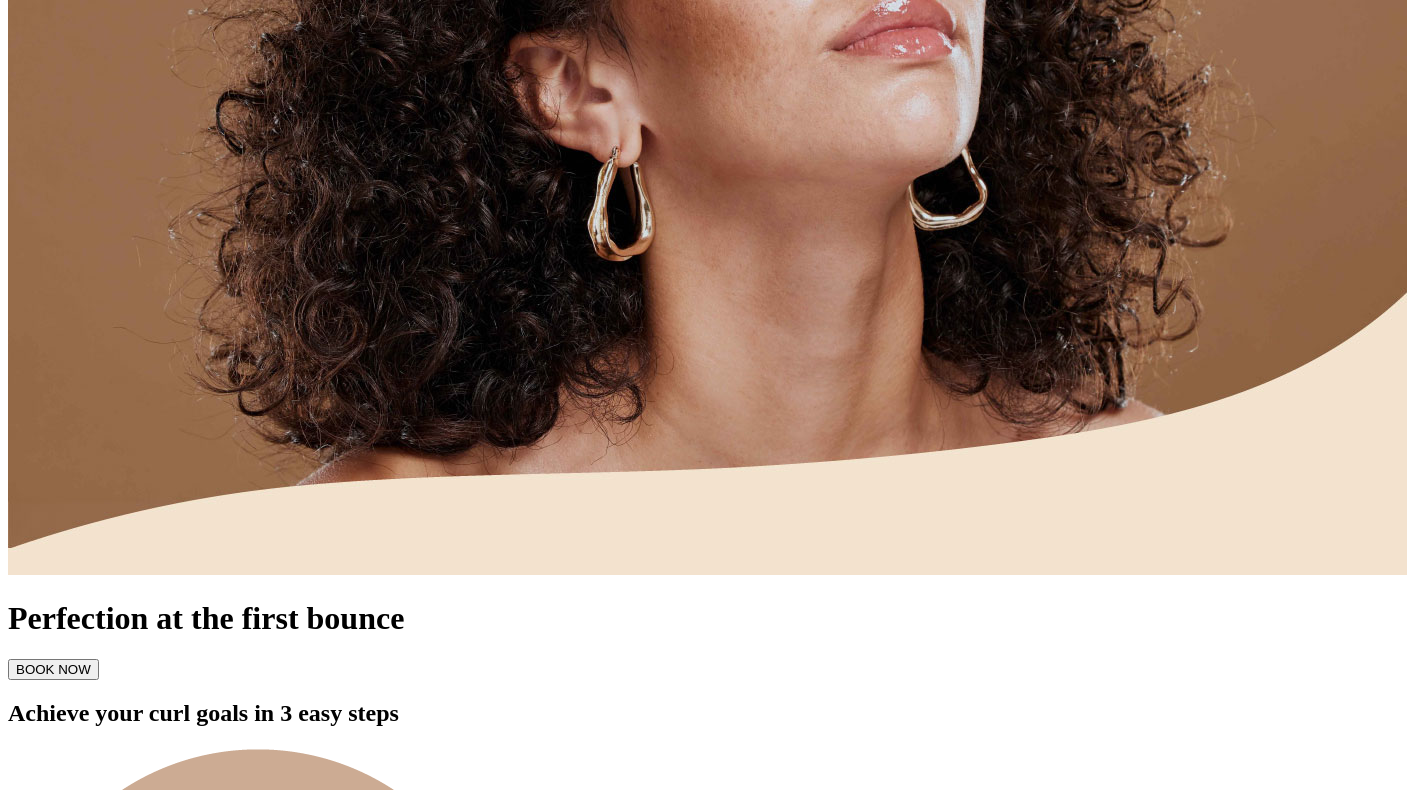
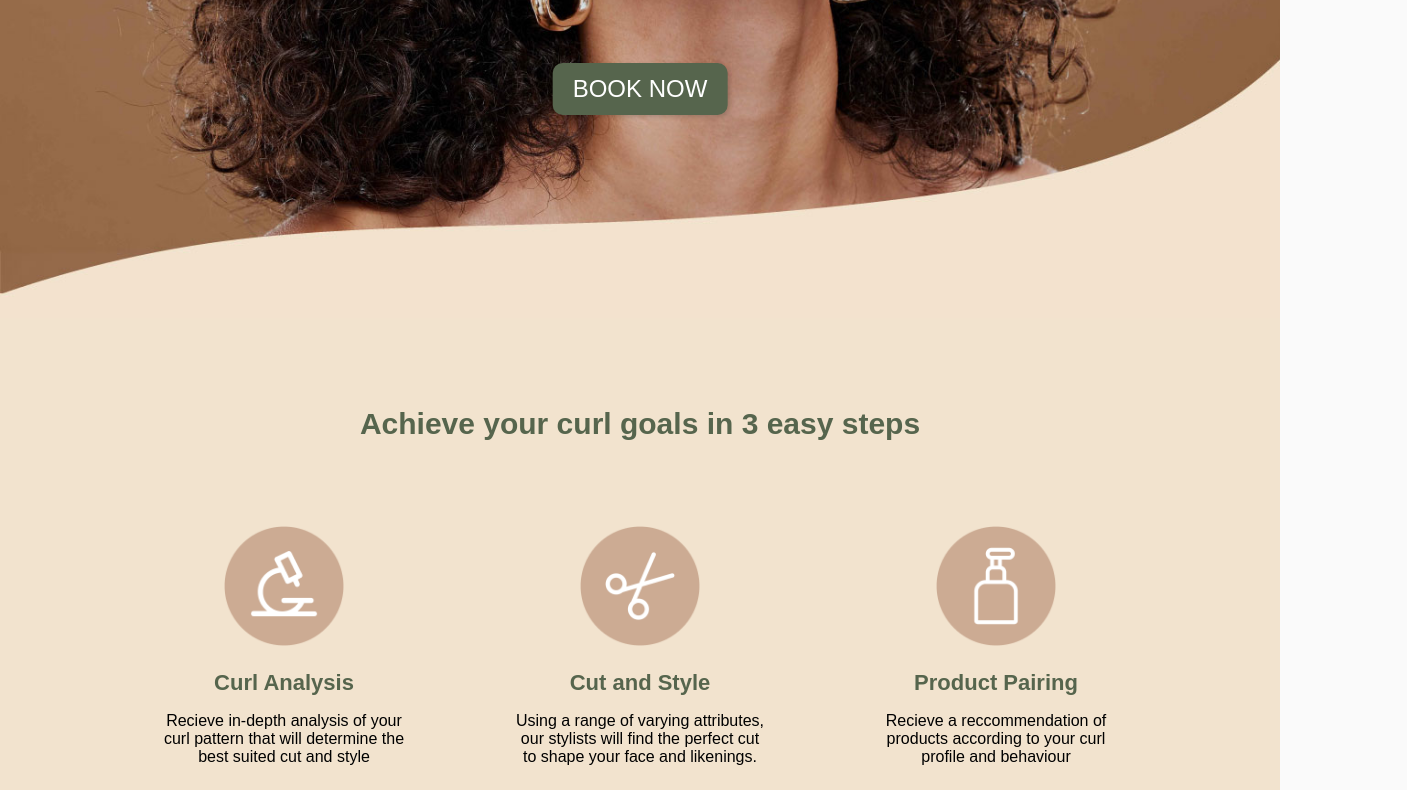
Before and after one commit to elisabetagrde/LilypadCurls, a plain HTML site: page index.html in a window 1280 px wide. Shown: the part 537-1327 px from the top of the page, 1407 px wide, since content can reach past the window. Drawn offline with Linux system fonts and the light colour scheme; files that its build step writes are made by us from their sources; a web font is replaced by a local one.

Commit message:
Update index.html
removed css file directory

```diff
--- a/index.html
+++ b/index.html
@@ -5,7 +5,7 @@
         <meta charset="utf-8">
         <meta name="viewport" content="width=device-width, initial-scale=1">
         <title>Lilypad Curls</title>
-        <link rel="stylesheet" href="css/style-website.css">
+        <link rel="stylesheet" href="css/style.css">
         <!--ADOBE TYPEKIT FONT IMPORT-->
         <link rel="stylesheet" href="https://use.typekit.net/dfq7ijz.css">
     </head>
```
